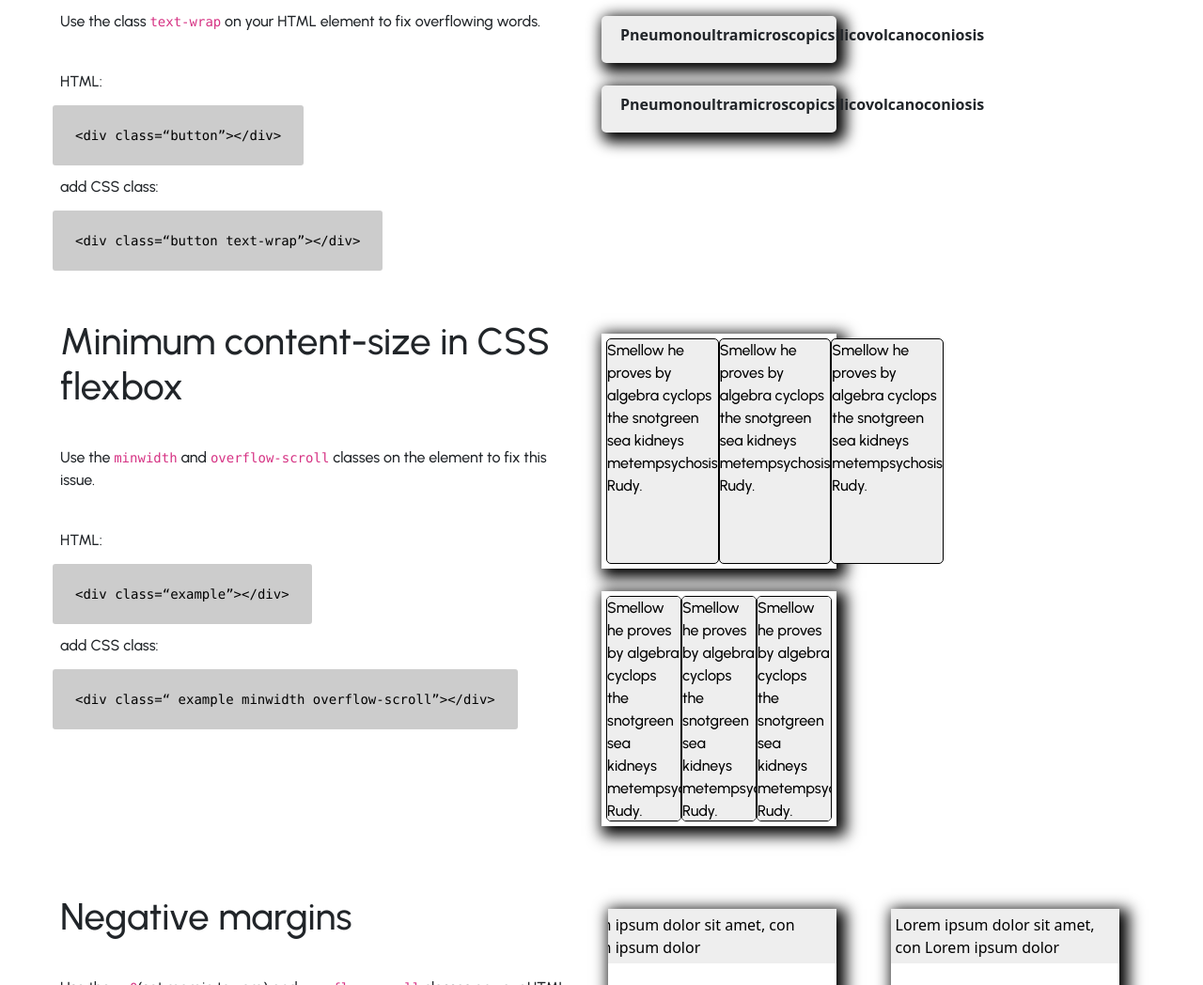
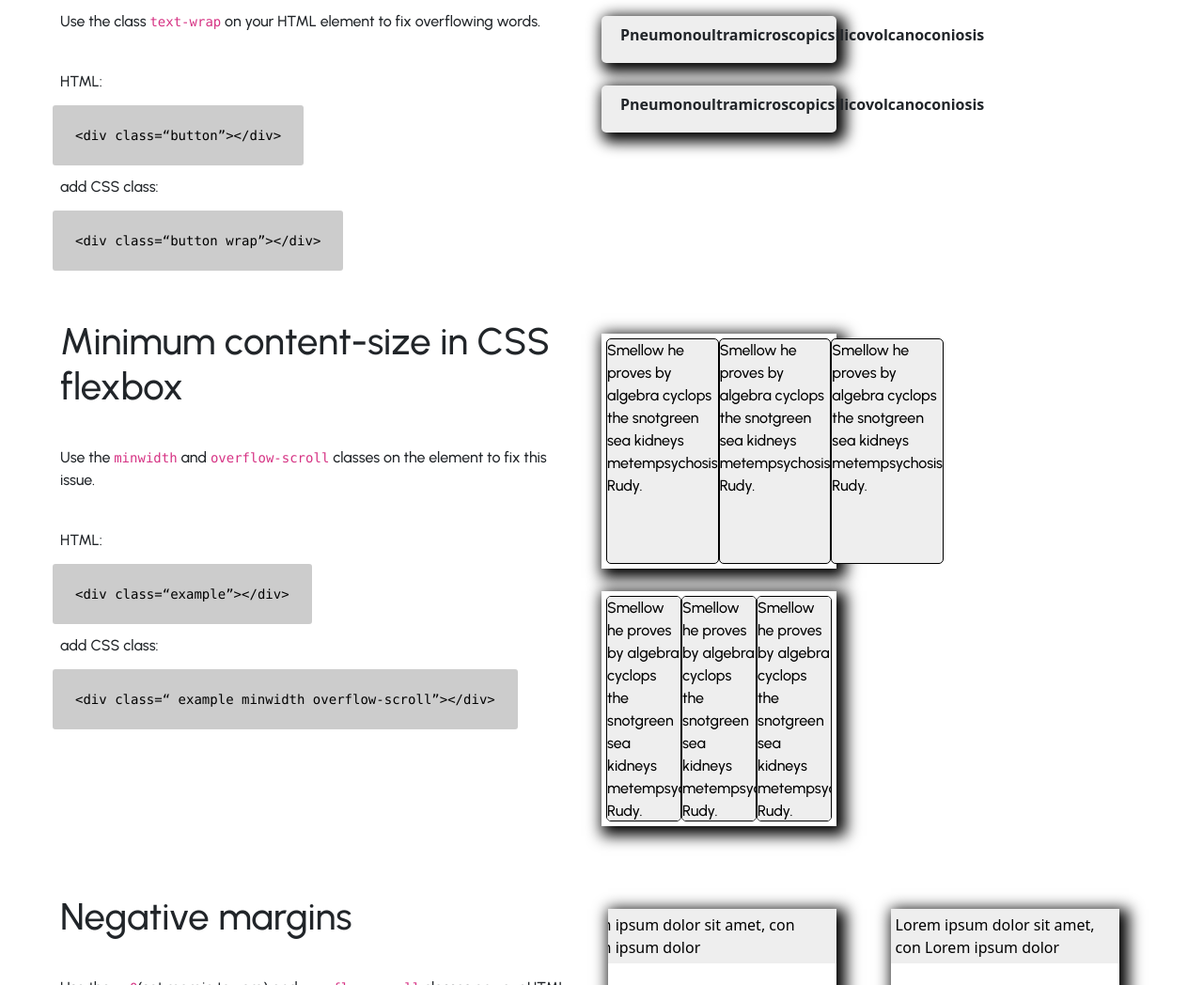
Before and after one commit to szilviabarath/Flow, a website: page index.html in a window 1280 px wide. Shown: the part 4371-5419 px from the top of the page at 94% size. Drawn offline with nearby package versions, Linux system fonts and the light colour scheme.

Commit message:
Update index.html

```diff
--- a/index.html
+++ b/index.html
@@ -328,7 +328,7 @@
   <p class="main-font p-2 m-4">HTML:</p>
   <code class="code p-4 m-4">&lt;div class=<q>button</q>&gt;&lt;/div&gt;</code>
   <p class="main-font p-2 m-4">add CSS class:</p>
-  <code class="code p-4 m-4">&lt;div class=<q>button text-wrap</q>&gt;&lt;/div&gt;</code>
+  <code class="code p-4 m-4">&lt;div class=<q>button wrap</q>&gt;&lt;/div&gt;</code>
 </div>
 </div>
 <div class="documentation-container min-content-size d-flex p-2 m-4 flex-row-reverse">
```
